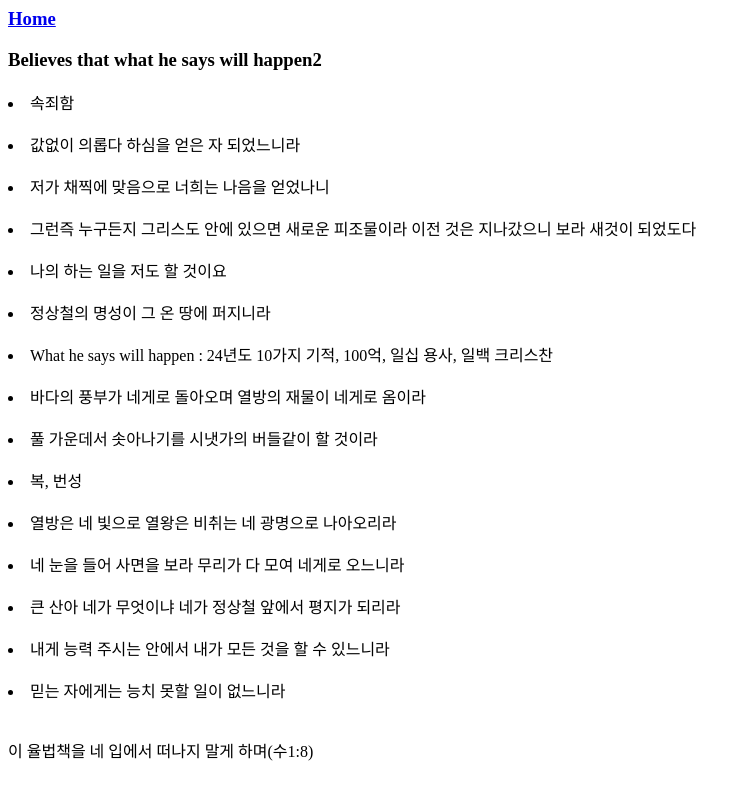
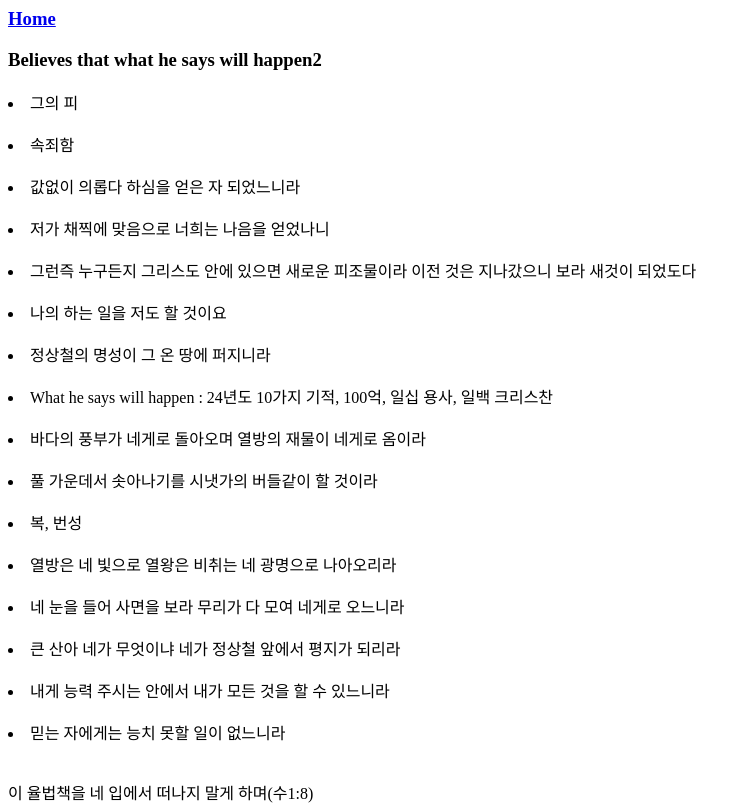
Before and after one commit to byfaith2000/miracle-maker220405, a plain HTML site: page say2.html in a window 1280 px wide. Shown: the whole page, without its empty margins (0-751 px from the left). Drawn offline with Linux system fonts and the light colour scheme.

Commit message:
240518_3

```diff
--- a/say2.html
+++ b/say2.html
@@ -7,6 +7,7 @@
     <h3>Believes that what he says will happen2</h3>
     <p style="font-size:120%">
 
+    <li>그의 피</li><br>
     <li>속죄함</li><br>
     <li>값없이 의롭다 하심을 얻은 자 되었느니라</li><br>
     <li>저가 채찍에 맞음으로 너희는 나음을 얻었나니</li><br>
```
